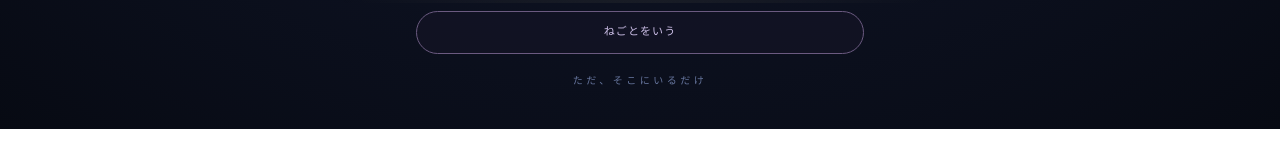
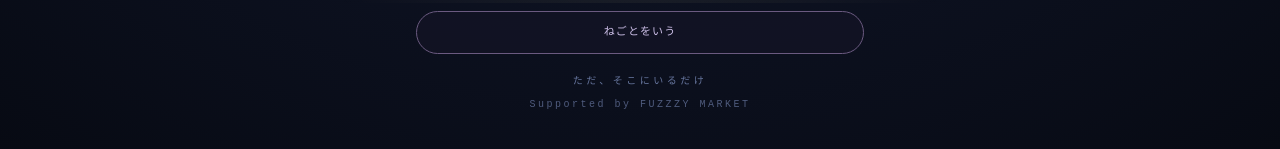
Before and after one commit to kr-design851/zzz-app, a React (Vite) app: page / in a window 1280 px wide. Shown: the part 797-946 px from the top of the page. Built offline with nearby package versions, Linux system fonts and the light colour scheme; no server answers; the database is empty; a web font is replaced by a local one.

Commit message:
Update App.jsx

```diff
--- a/App.jsx
+++ b/App.jsx
@@ -528,9 +528,16 @@ export default function ZzzApp() {
             ねごとをいう
           </button>
 
-          <p className="pt-1 text-[10px] tracking-[0.35em] text-[#66759D]">
-            ただ、そこにいるだけ
-          </p>
+          <div className="pt-1 space-y-2">
+  <p className="text-[10px] tracking-[0.35em] text-[#66759D]">
+    ただ、そこにいるだけ
+  </p>
+
+  <p className="text-[10px] tracking-[0.25em] text-[#4F5B7D]">
+    Supported by FUZZZY MARKET
+  </p>
+</div>
+
         </footer>
       </div>
 
```
